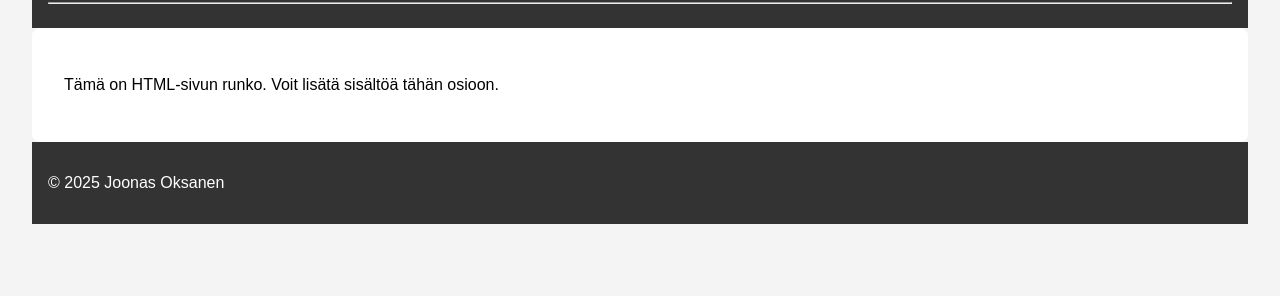
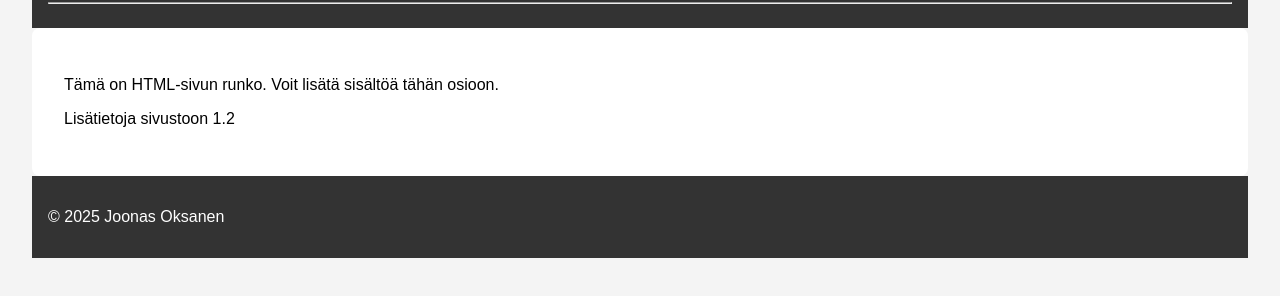
Before and after one commit to jooksane24/myproject, a plain HTML site: page index.html in a window 1280 px wide. Shown: the part 184-480 px from the top of the page. Drawn offline with Linux system fonts and the light colour scheme.

Commit message:
more information

```diff
--- a/index.html
+++ b/index.html
@@ -31,6 +31,7 @@
 
     <main>
         <p>Tämä on HTML-sivun runko. Voit lisätä sisältöä tähän osioon.</p>
+        <p>Lisätietoja sivustoon 1.2</p>
     </main>
 
     <footer>
```
